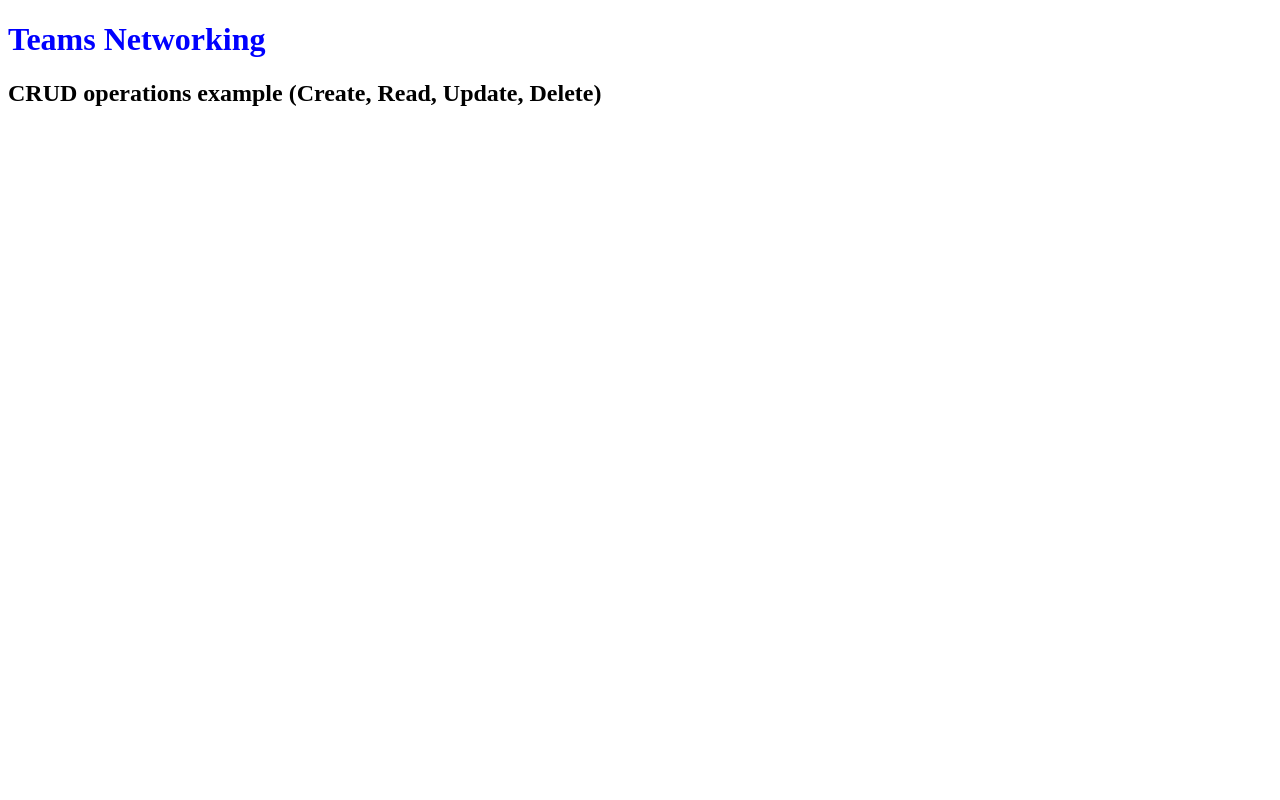
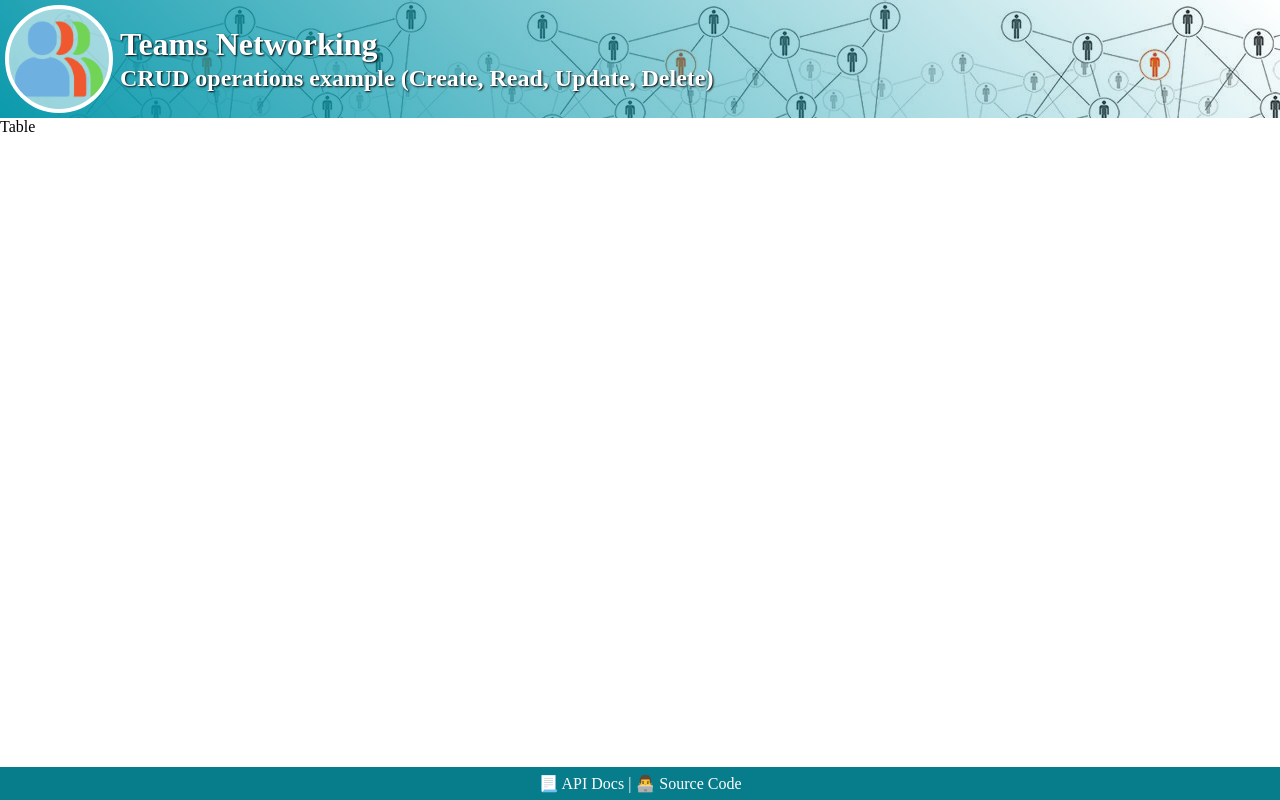
Before and after one commit to danacomanescu/teams-networking, a website built with webpack: page src/index.html in a window 1280 px wide. Built offline with nearby package versions, Linux system fonts and the light colour scheme.

Commit message:
main layout

```diff
--- a/src/index.html
+++ b/src/index.html
@@ -6,7 +6,18 @@
     <title>Teams Networking</title>
   </head>
   <body>
-    <h1>Teams Networking</h1>
-    <h2>CRUD operations example (Create, Read, Update, Delete)</h2>
+    <header>
+      <div id="header-wrapper">
+        <img src="images/network-team-icon.png" alt="" width="100" height="100" />
+        <div>
+          <h1>Teams Networking</h1>
+          <h2>CRUD operations example (Create, Read, Update, Delete)</h2>
+        </div>
+      </div>
+    </header>
+
+    <section>Table</section>
+
+    <footer>📃 API Docs | 👨‍💻 Source Code</footer>
   </body>
 </html>
--- a/src/style.css
+++ b/src/style.css
@@ -1,3 +1,47 @@
+html {
+  height: 100%;
+}
+body {
+  display: flex;
+  flex-direction: column;
+  min-height: 100%;
+  margin: 0;
+}
+
+header {
+  background-image: url(images/th.png);
+  text-shadow: 1px 1px 2px #000000;
+}
+#header-wrapper {
+  display: flex;
+  flex-direction: row;
+  align-items: center;
+  background: linear-gradient(45deg, #0798abfa, transparent);
+}
+
+header img {
+  border: 4px solid #fff;
+  background-color: #ffffff90;
+  border-radius: 50%;
+  margin: 5px;
+}
+
+body > section {
+  flex: 1;
+}
+
 h1 {
-  color: blue;
+  margin: 2px;
+  color: #fff;
 }
+h2 {
+  margin: 2px;
+  color: #fff;
+}
+
+footer {
+  background-color: rgb(7, 124, 139);
+  color: #fff;
+  text-align: center;
+  padding: 7px;
+}
```
Also changed, not shown: src/images/network-team-icon.png (added), src/images/th.png (added).
